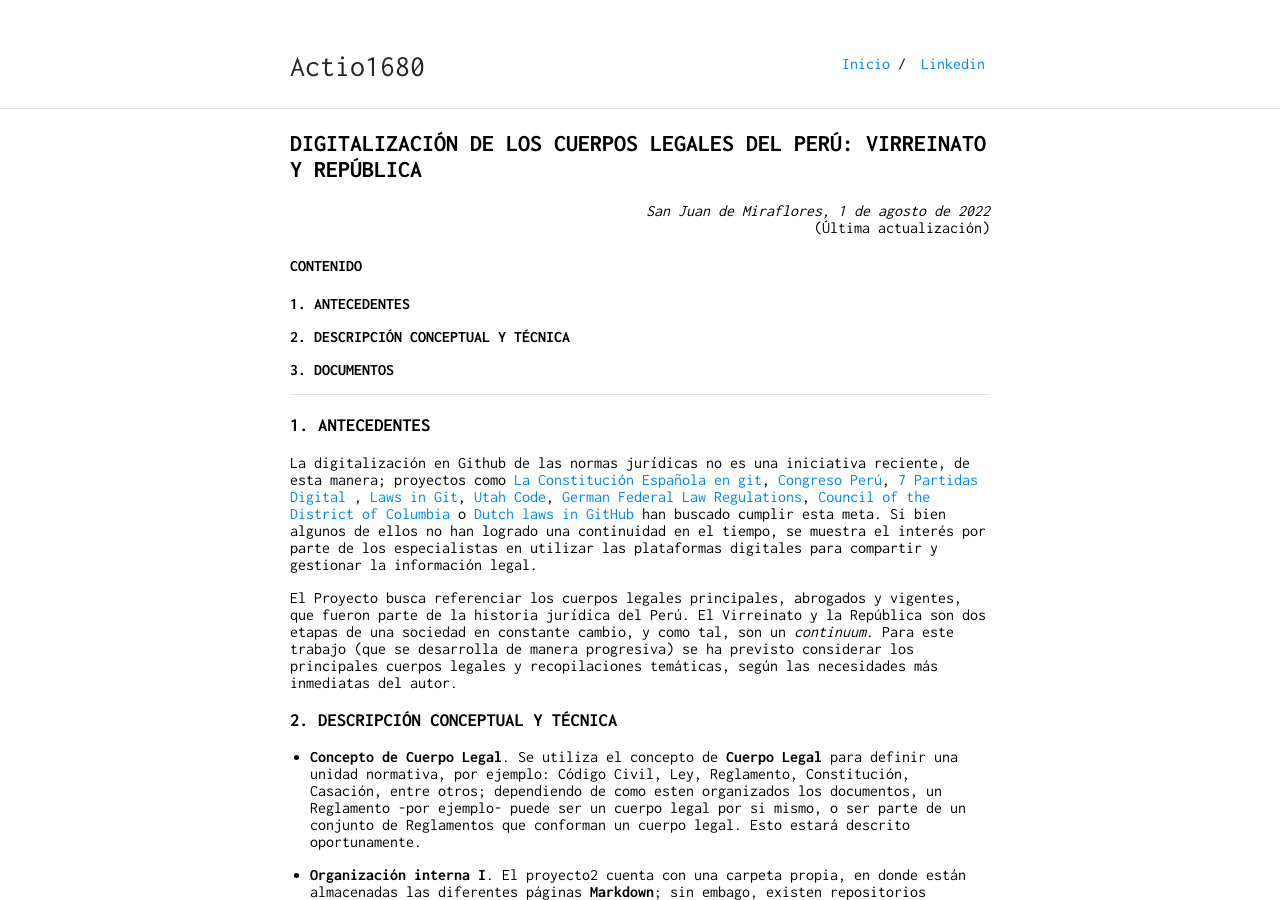
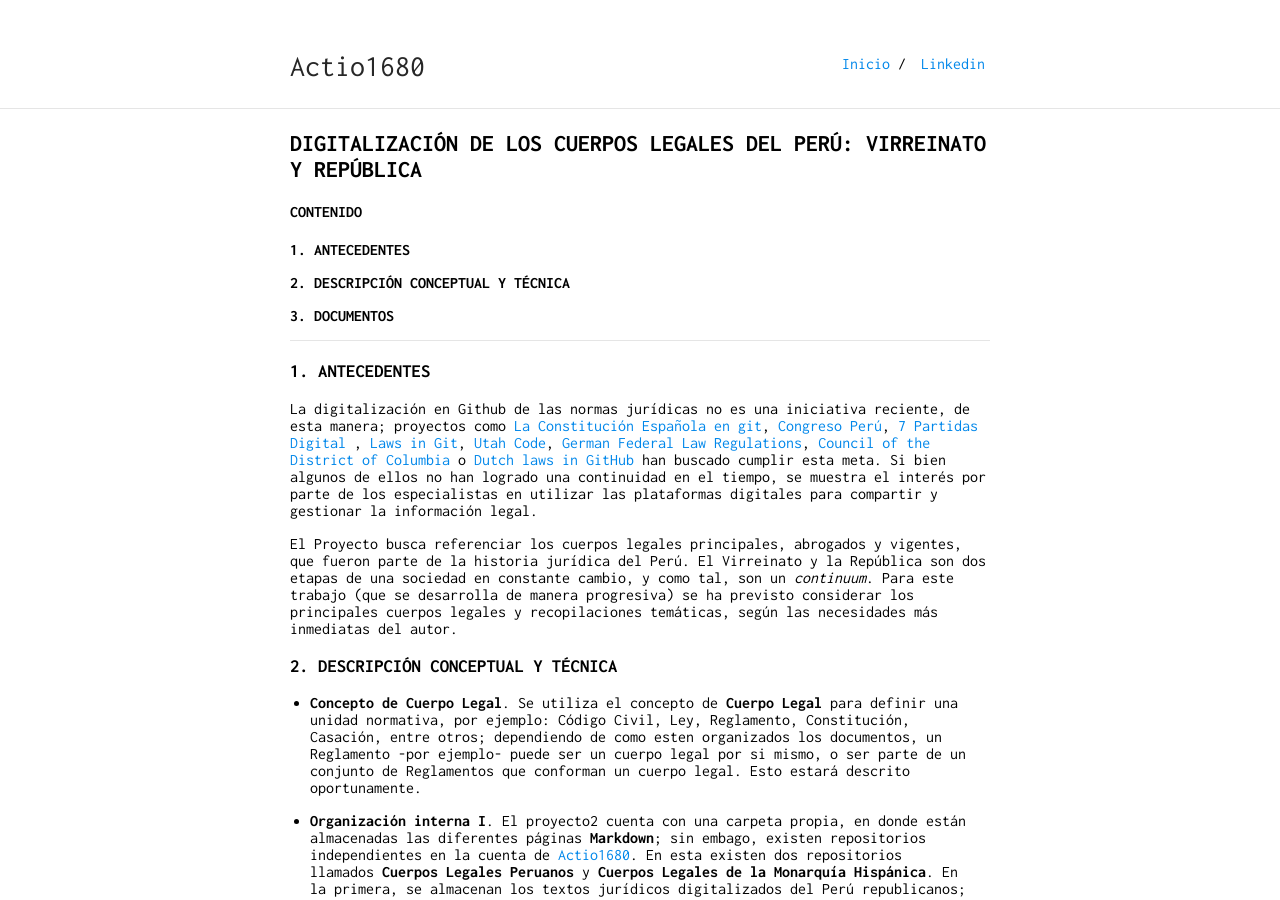
Before and after one commit to actio1680/actio1680.github.io, a Jekyll site: the page built from proyecto2/presentacion2.md, in a window 1280 px wide and 900 px high. Built offline with Jekyll 4.4.1, drawn with Linux system fonts in a browser that asks for light colours; our own code applies the rules of GitHub Pages for plain Markdown files.

Commit message:
Update presentacion2.md

```diff
--- a/proyecto2/presentacion2.md
+++ b/proyecto2/presentacion2.md
@@ -2,10 +2,6 @@
 layout: default
 ---
 ## DIGITALIZACIÓN DE LOS CUERPOS LEGALES DEL PERÚ: VIRREINATO Y REPÚBLICA
-<div align="right">
-<i>San Juan de Miraflores, 1 de agosto de 2022</i><br>
-(Última actualización)
-</div>
 
 #### CONTENIDO
 **1. ANTECEDENTES**
@@ -56,7 +52,8 @@
 - [Leyes de Toro 1505](/leyestoro.md)
 
 <div align="right">
-<i>San Juan de Miraflores, 1 de agosto de 2022</i> (Última actualización)
+<i>San Juan de Miraflores, 1 de agosto de 2022</i><br>
+(Última actualización)
 </div>
 
 [Subir](#top)
```
